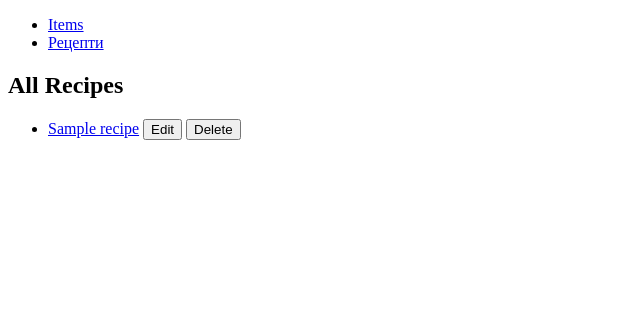
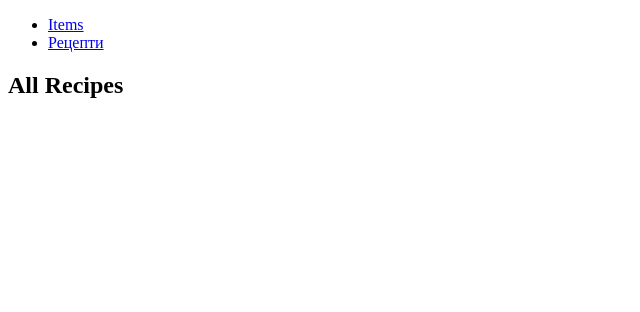
Before and after one commit to Bohdan-Zasiadvovk/warehouse_dobromir, a Django app: page /recipe/all/ in a window 1280 px wide. Shown: the top 312 px of the page, without its empty margins (0-640 px from the left). Run offline with Django 5.2, Linux system fonts and the light colour scheme; tables that the repository leaves empty hold one stand-in row (values such as "Sample post").

Commit message:
Cleared template

```diff
--- a/templates/recipe/allrecipes.html
+++ b/templates/recipe/allrecipes.html
@@ -3,25 +3,4 @@
 {% block content %}
     <h2>All Recipes</h2>
 
-    {% if recipes %}
-        <ul>
-            {% for recipe in recipes %}
-                <li>
-                    <span>
-                        <a href="{% url 'recipe_detail' recipe.id %}">{{ recipe.name }}</a>
-                    </span>
-                    <form method="post" action="{% url 'update_recipe' recipe.id %}" style="display: inline;">
-                        {% csrf_token %}
-                        <button type="submit">Edit</button>
-                    </form>
-                    <form method="post" action="{% url 'delete_recipe' recipe.id %}" style="display: inline;">
-                        {% csrf_token %}
-                        <button type="submit">Delete</button>
-                    </form>
-                </li>
-            {% endfor %}
-        </ul>
-    {% else %}
-        <p>No Recipes available.</p>
-    {% endif %}
 {% endblock %}
```
